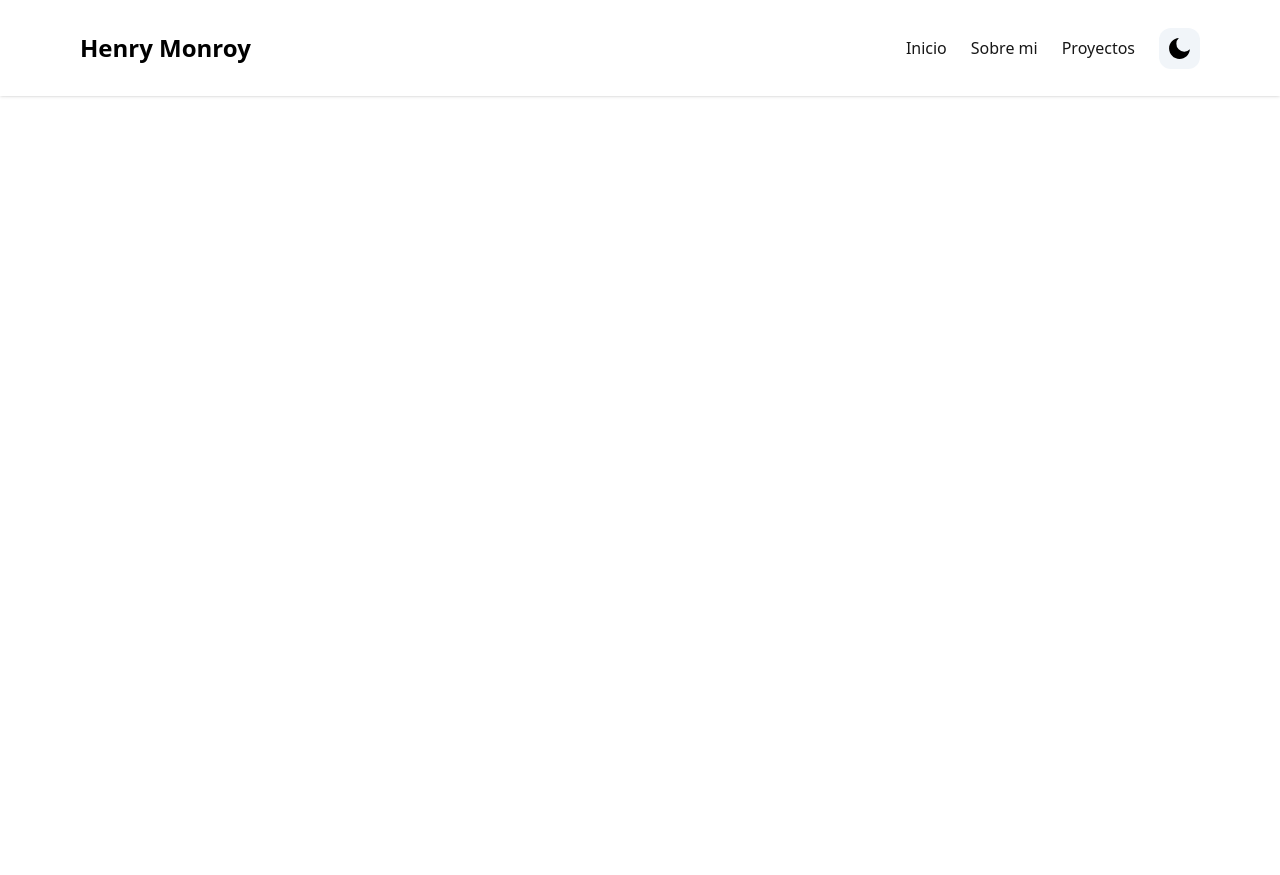
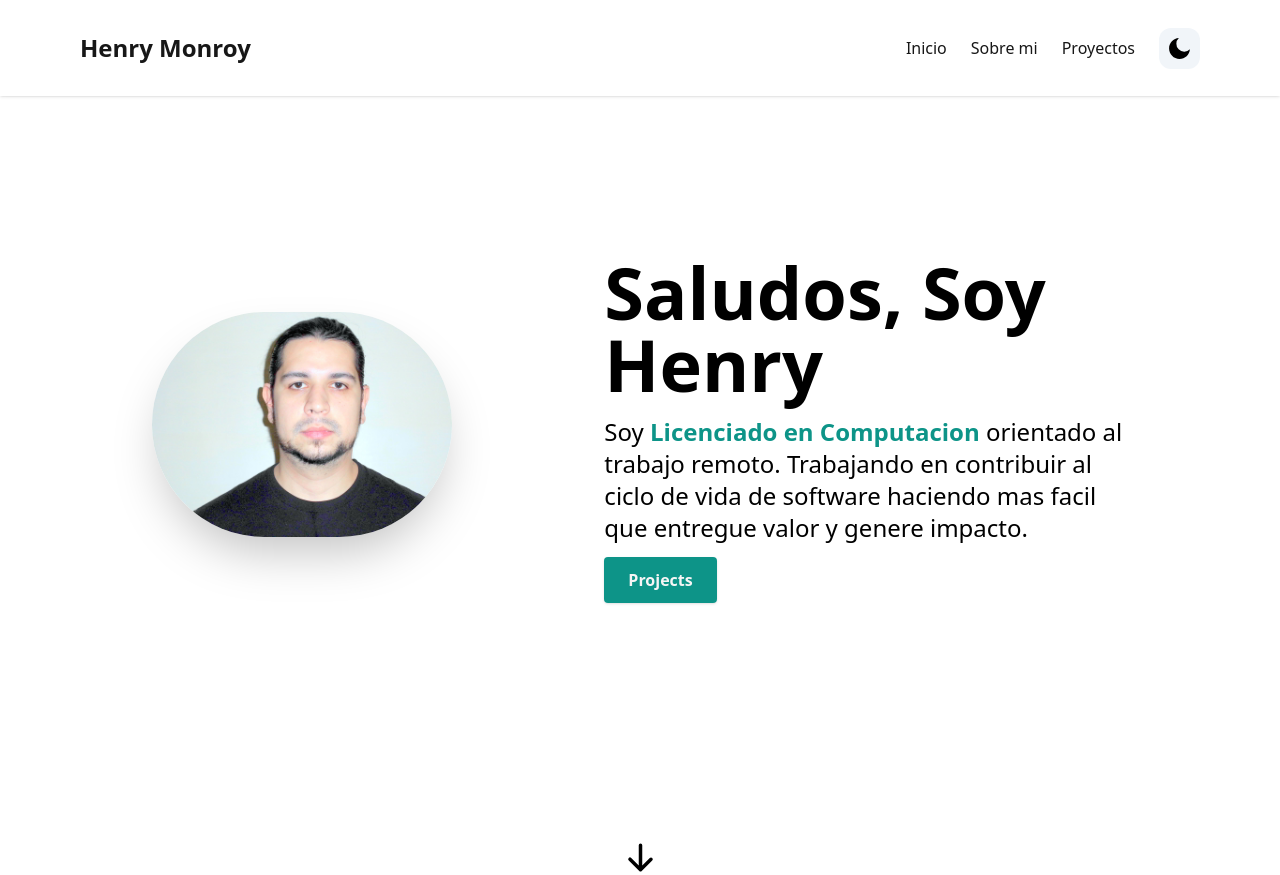
Before and after one commit to GguasarapoO/MiPortafolio2, a Next.js app: page / in a window 1280 px wide. Before the commit the page ends 800 px from the top, so only its background shows below. Built offline with nearby package versions, Linux system fonts and the light colour scheme.

Commit message:
Add HeroSection & styles

```diff
--- a/app/page.tsx
+++ b/app/page.tsx
@@ -1,7 +1,9 @@
+import HeroSection from "@/components/HeroSection"
+
 export default function Home() {
   return (
-    <main>
-      <h1 className="text-xl">Hello</h1>
+    <main className="mx-auto max-w-3xl px-4 sm:px-6 md:max-w-5xl">
+      <HeroSection/>
     </main>
   )
 }
--- /dev/null
+++ b/components/HeroSection.tsx
@@ -0,0 +1,53 @@
+"use client"
+import React from 'react'
+import Image from 'next/image'
+import { Link } from 'react-scroll'
+import { HiArrowDown } from "react-icons/hi"
+
+const HeroSection = () => {
+  return (
+    <section id="home">
+        <div className="flex flex-col text-center items-center justify-center my-10 py-16 sm:py-32 md:flex-row md:space-x-4 md:text-left md:py-52">
+            <div className="md:w-1/2 md:mt-2">
+                <Image className="rounded-full shadow-2xl" src="/CIMG0017.JPG" alt="" width={300} height={300}/>
+            </div>
+            <div className="md:mt-2 md:w-3/5">
+                <h1 className="font-bold text-4xl mt-6 md:text-7xl md:mt-0">Saludos, Soy Henry</h1>
+                <p className="text-lg mt-4 mb-6 md:text-2xl">
+                    Soy {" "}
+                    <span className="font-semibold text-teal-600">
+                        Licenciado en Computacion{" "}
+                    </span>
+                    orientado al trabajo remoto. Trabajando en contribuir al ciclo de vida de software
+                    haciendo mas facil que entregue valor y genere impacto.
+                </p>
+                <Link
+                to="projects"
+                className="text-neutral-100 font-semibold px-6 py-3 bg-teal-600 rounded shadow hover:bg-teal-700"
+                activeClass="active"
+                spy={true}
+                smooth={true}
+                offset={-100}
+                duration={500}
+                >
+                  Projects
+                </Link>
+            </div>
+        </div>
+        <div className="flex flex-row justify-center">
+        <Link
+                to="about"
+                activeClass="active"
+                spy={true}
+                smooth={true}
+                offset={-100}
+                duration={500}
+                >
+                  <HiArrowDown size={35} />
+                </Link>
+        </div>
+    </section>
+  )
+}
+
+export default HeroSection
--- a/components/Navbar.tsx
+++ b/components/Navbar.tsx
@@ -35,7 +35,7 @@
             <div>
                 <div className="flex items-center justify-between py-3">
                     <div className="md:py-5 md:block">
-                        <h2 className="text-2xl font-bold">Henry Monroy</h2>
+                        <h2 className="text-2xl font-bold text-neutral-900 hover:text-neutral-500 dark:text-neutral-100">Henry Monroy</h2>
                     </div>
                     <div className="md:hidden">
                         <button onClick={() => setNavbar(!navbar)}>
```
Also changed, not shown: public/CIMG0017.JPG (added).
